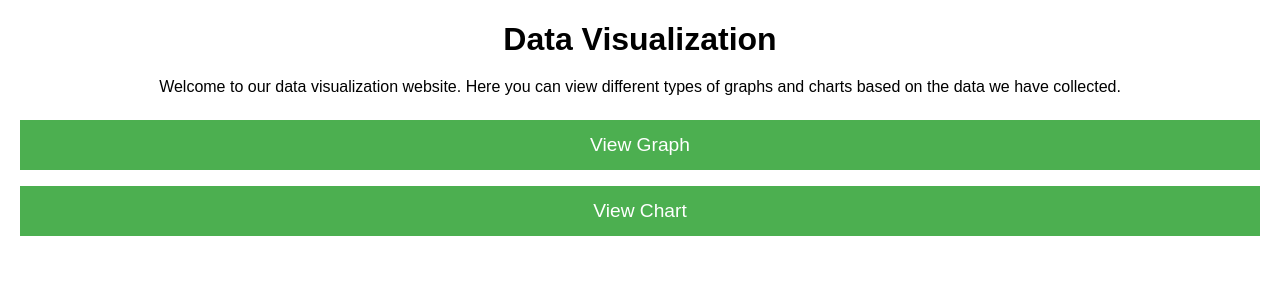
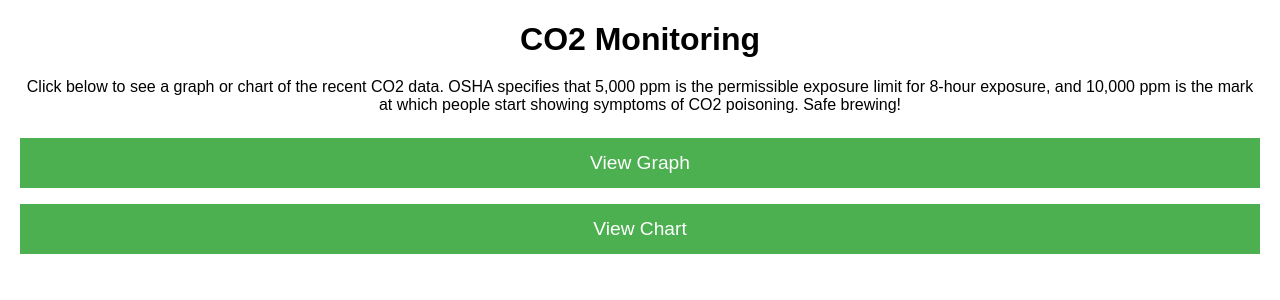
Before and after one commit to akaforey/senseair-s8-co2, a Flask app: page / in a window 1280 px wide. Shown: the top 300 px of the page. Run offline with Flask 2, Linux system fonts and the light colour scheme.

Commit message:
Update html descriptions, add ico, convert timestamps to datetimes

```diff
--- a/get_table.py
+++ b/get_table.py
@@ -17,7 +17,7 @@ def get_table(hours=6):
 
 	df = pd.concat([pd.read_csv(filename_yesterday, header=None), pd.read_csv(filename_today, header=None)], axis=0, ignore_index=True)
 	df.columns = ['timestamp', 'co2']
-	df['datetime'] = pd.to_datetime(df['timestamp'], utc=None, unit='s')
+	df['datetime'] = pd.to_datetime(df['timestamp'], utc=True, unit='s').map(lambda x: x.tz_convert('America/New_York'))
 
 	# TODO filter based on hours parameter
 
--- a/plot_co2.py
+++ b/plot_co2.py
@@ -17,11 +17,12 @@ def plot_co2(hours=6, location="static"):
 
 	df = pd.concat([pd.read_csv(filename_yesterday, header=None), pd.read_csv(filename_today, header=None)], axis=0, ignore_index=True)
 	df.columns = ['timestamp', 'co2']
+	df['datetime'] = pd.to_datetime(df['timestamp'], utc=True, unit='s').map(lambda x: x.tz_convert('America/New_York'))
 
 	# TODO filter based on hours parameter
 
 #	print(df)
-	df.plot(x='timestamp', y='co2')
+	df.plot(x='datetime', y='co2')
 #	plt.show
 	output_location = os.path.join(os.getcwd(), location, 'co2_plot.png')
 	plt.savefig(output_location)
--- a/templates/chart.html
+++ b/templates/chart.html
@@ -6,7 +6,7 @@
 </head>
 <body>
     <h1>Chart</h1>
-    <p>This is a chart of the recent CO2 levels. The data was collected from various sources and visualized using Python and Pandas.</p>
+    <p>This is a chart of the recent CO2 levels. Watch for readings greater than 10,000 ppm.</p>
     <table>
 		{% for table in tables %}
 			{{ table|safe }}
--- a/templates/graph.html
+++ b/templates/graph.html
@@ -6,7 +6,7 @@
 </head>
 <body>
     <h1>Graph</h1>
-    <p>This is a graph of the CO2 levels over time. The data was collected from various sources and visualized using Python and Matplotlib.</p>
+    <p>This is a graph of the CO2 levels over time. Watch for readings greater than 10,000 ppm.</p>
     <img src="{{ url_for('static', filename='co2_plot.png') }}">
     <button onclick="window.location.href='{{ url_for('index') }}'">Back to Home</button>
     <button onclick="window.location.href='{{ url_for('chart') }}'">View Chart</button>
--- a/templates/index.html
+++ b/templates/index.html
@@ -1,12 +1,12 @@
 <!DOCTYPE html>
 <html>
 <head>
-    <title>Data Visualization</title>
+    <title>CO2 Monitoring</title>
     <link rel="stylesheet" href="{{ url_for('static', filename='css/styles.css') }}">
 </head>
 <body>
-    <h1>Data Visualization</h1>
-    <p>Welcome to our data visualization website. Here you can view different types of graphs and charts based on the data we have collected.</p>
+    <h1>CO2 Monitoring</h1>
+    <p>Click below to see a graph or chart of the recent CO2 data. OSHA specifies that 5,000 ppm is the permissible exposure limit for 8-hour exposure, and 10,000 ppm is the mark at which people start showing symptoms of CO2 poisoning. Safe brewing!</p>
     <button onclick="window.location.href='{{ url_for('graph') }}'">View Graph</button>
 	<button onclick="window.location.href='{{ url_for('chart') }}'">View Chart</button>
 
```
Also changed, not shown: static/favicon.ico (added).
